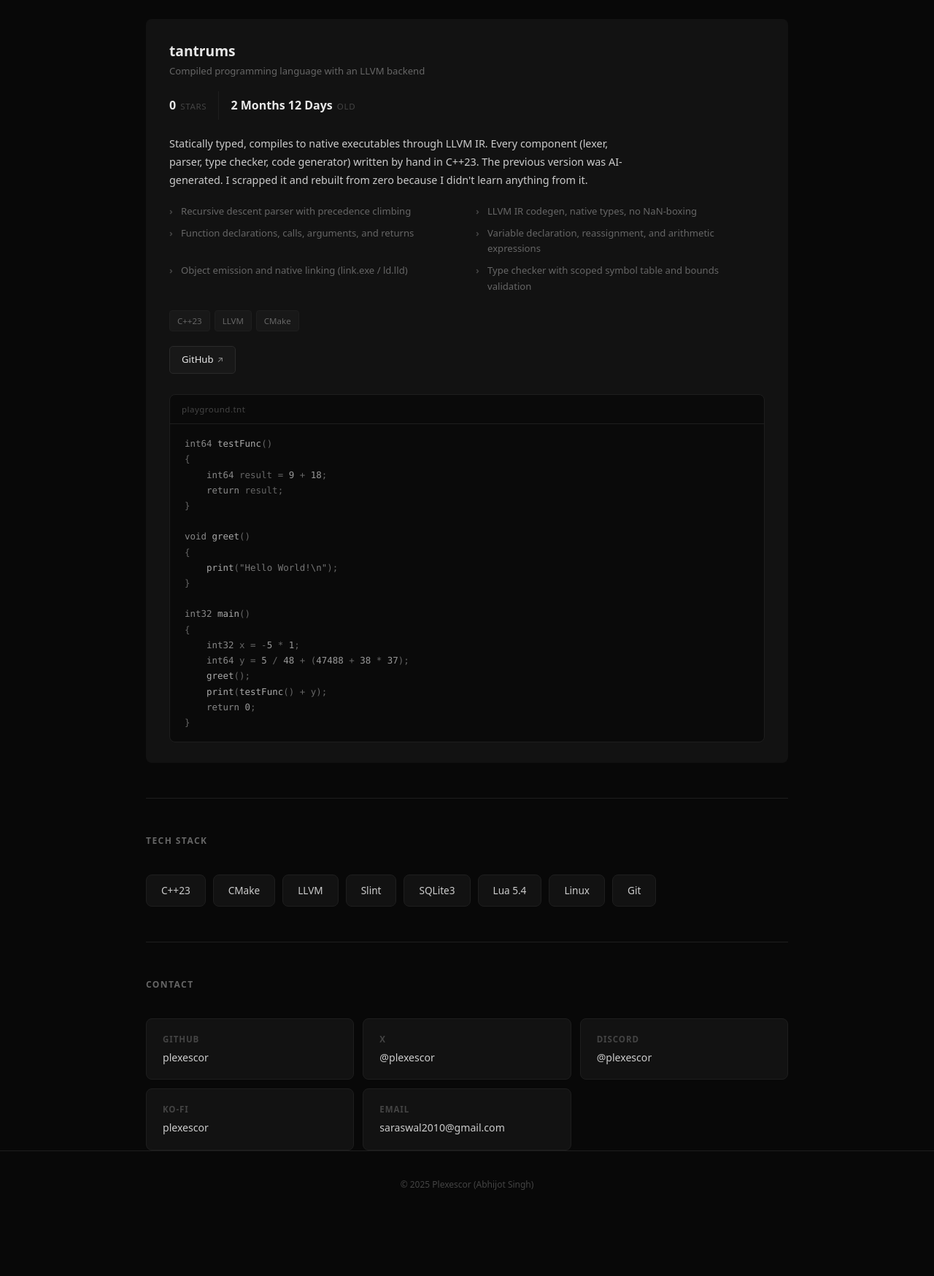
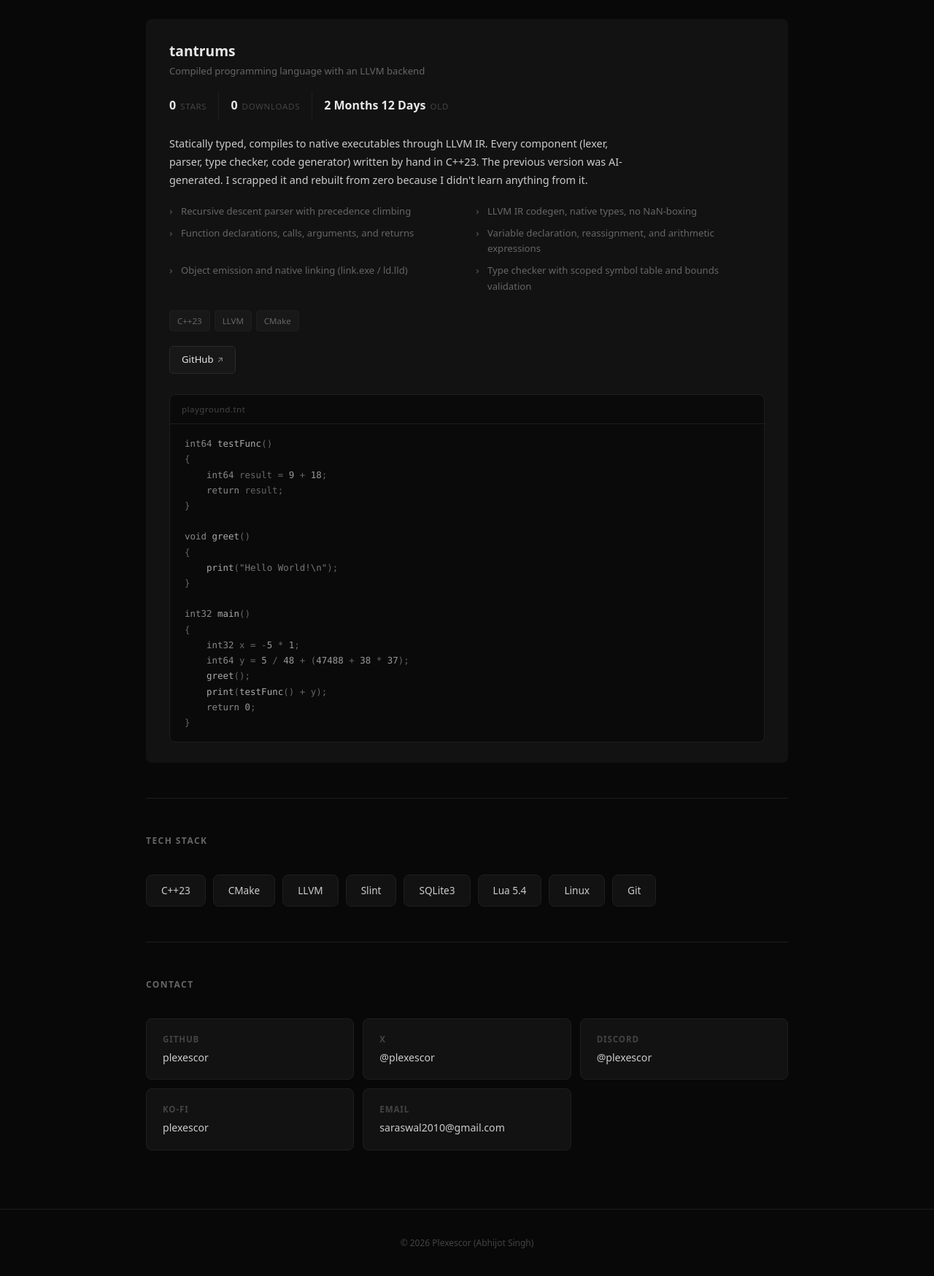
Before and after one commit to plexescor/My-Portfolio, a website: page index.html in a window 1280 px wide. Shown: the part 2080-3828 px from the top of the page at 73% size. Before the commit the page ends 3748 px from the top, so only its background shows below. Drawn offline with Linux system fonts and the light colour scheme; no server answers.

Commit message:
feat: add tantrums download stats, update copyright year, and adjust contact padding

```diff
--- a/index.html
+++ b/index.html
@@ -134,6 +134,7 @@
         </div>
         <div class="project-stats-strip">
           <div class="stat-chip"><span class="stat-val" id="tnt-stars">...</span><span class="stat-lbl">stars</span></div>
+          <div class="stat-chip"><span class="stat-val" id="tnt-downloads">...</span><span class="stat-lbl">downloads</span></div>
           <div class="stat-chip"><span class="stat-val" id="tnt-age">...</span><span class="stat-lbl">old</span></div>
         </div>
         <div class="project-body">
@@ -237,7 +238,7 @@
   <!-- FOOTER -->
   <footer>
     <div class="container">
-      <p>&copy; 2025 Plexescor (Abhijot Singh)</p>
+      <p>&copy; 2026 Plexescor (Abhijot Singh)</p>
     </div>
   </footer>
 
--- a/script.js
+++ b/script.js
@@ -112,15 +112,22 @@ document.addEventListener("DOMContentLoaded", () => {
   // tantrums stats
   (async () => {
     const starsEl = document.getElementById("tnt-stars");
+    const dlEl = document.getElementById("tnt-downloads");
     try {
-      const data = await fetchRepo("tantrums");
+      const [data, downloads] = await Promise.all([
+        fetchRepo("tantrums"),
+        fetchDownloads("tantrums"),
+      ]);
       starsEl.textContent = fmt(data.stargazers_count);
+      dlEl.textContent = fmt(downloads);
     } catch {
       try {
         const cache = await fetchCache();
         starsEl.textContent = fmt(cache.tantrums.stars);
+        dlEl.textContent = fmt(cache.tantrums.downloads);
       } catch {
         starsEl.textContent = "—";
+        dlEl.textContent = "—";
       }
     }
   })();
--- a/style.css
+++ b/style.css
@@ -458,6 +458,10 @@ nav .container {
 }
 
 /* ===== CONTACT ===== */
+#contact {
+  padding-bottom: 80px;
+}
+
 .contact-grid {
   display: grid;
   grid-template-columns: repeat(3, 1fr);
```
Also changed, not shown: update-cache.js (+4 -3 lines).
